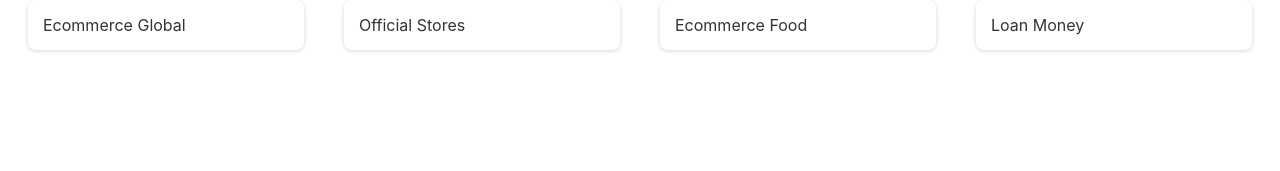
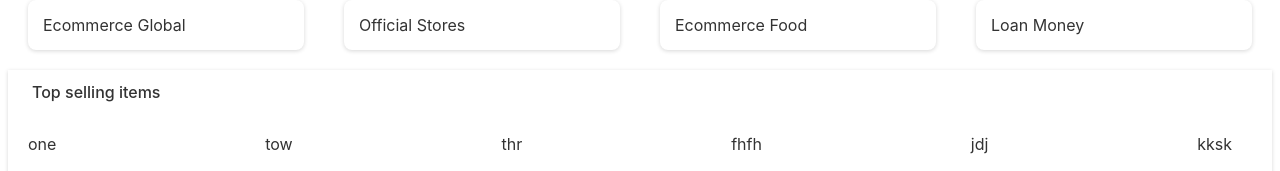
Before and after one commit to sammy-code98/svelte-ecommerce, a Svelte app: page / in a window 1280 px wide. Shown: the part 740-911 px from the top of the page. Before the commit the page ends 810 px from the top, so only its background shows below. Built offline with nearby package versions, Linux system fonts and the light colour scheme.

Commit message:
Feat:add top sell section

```diff
--- a/src/App.svelte
+++ b/src/App.svelte
@@ -1,12 +1,14 @@
 <script>
-  // import Search from "./Search.svelte";
   import Navbar from  "./Nav.svelte"
   import Banner from "./Banner.svelte"
+  import Topsells from "./Topsells.svelte";
+
 </script>
 
 <main>
   <Navbar />
   <Banner />
+  <Topsells />
 
 
 </main>
--- /dev/null
+++ b/src/Topsells.svelte
@@ -0,0 +1,37 @@
+<script></script>
+
+<main>
+  <div class="container">
+    <div class="text">Top selling items</div>
+    <div class="items">
+      <div>one</div>
+      <div>tow</div>
+      <div>thr</div>
+      <div>fhfh</div>
+      <div>jdj</div>
+      <div>kksk</div>
+    </div>
+  </div>
+</main>
+
+<style>
+  .container {
+    width: 100%;
+    height: auto;
+    background-color: #fff;
+    box-shadow: rgba(0, 0, 0, 0.16) 0px 1px 4px;
+  }
+  .text {
+    margin-left: 12px;
+    padding: 12px;
+    font: 25px;
+    font-weight: 500;
+  }
+  .items {
+    display: flex;
+    flex-direction: row;
+    justify-content: space-between;
+    margin-right: 20px;
+    padding: 20px;
+  }
+</style>
```
